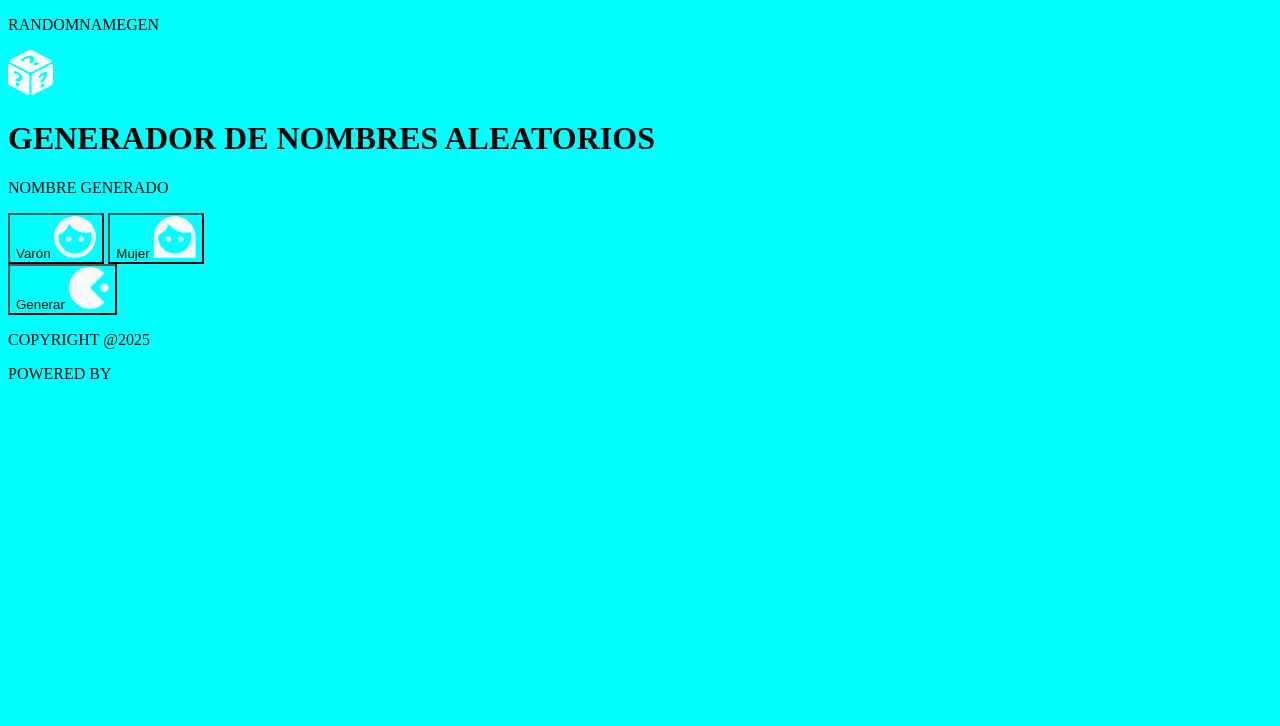
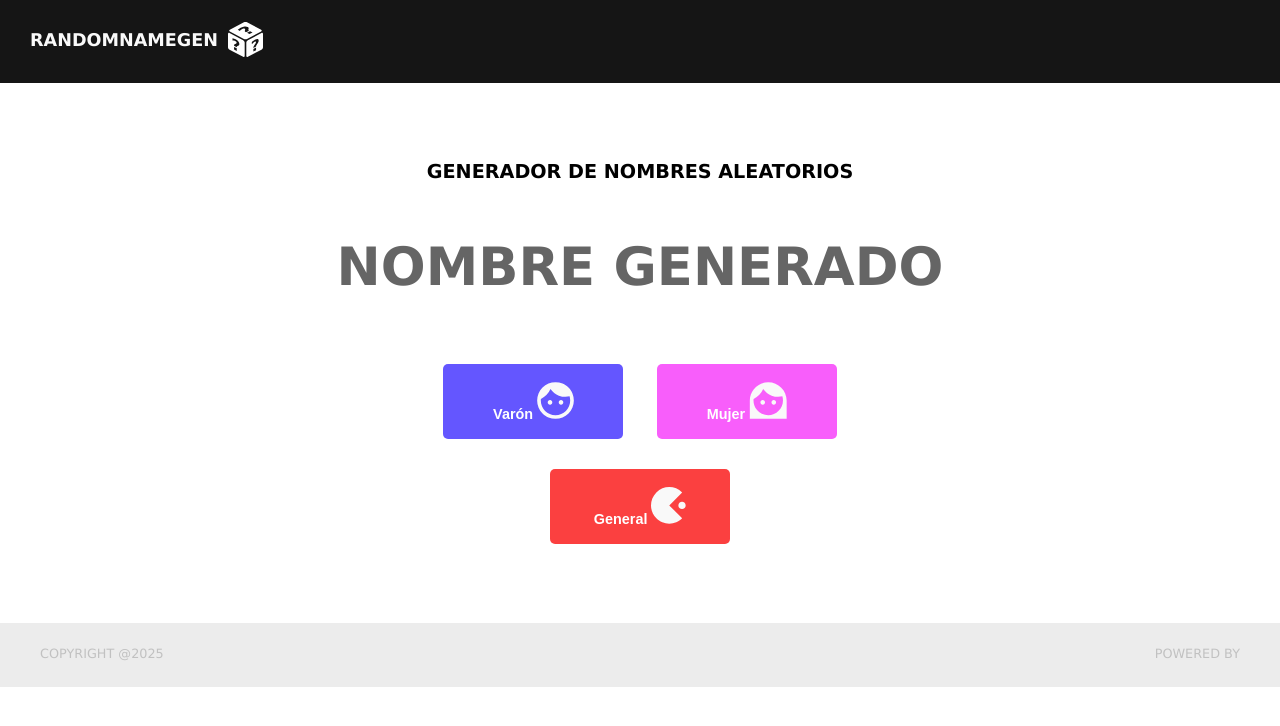
Before and after one commit to ariana0406/generador-de-nombres-aleatorios, a plain HTML site: page index.html in a window 1280 px wide. Drawn offline with Linux system fonts and the light colour scheme.

Commit message:
feat: primera versión del CSS

```diff
--- a/index.html
+++ b/index.html
@@ -9,20 +9,18 @@
 </head>
 <body>
     <header>
-        <div id="header">
-            <p>RANDOMNAMEGEN</p>
-            <img src="img/isotype.svg" alt="isotipo">
-        </div>
+        <p>RANDOMNAMEGEN</p>
+        <img src="img/isotype.svg" alt="isotipo">
     </header>
     <main>
         <h1>GENERADOR DE NOMBRES ALEATORIOS</h1>
-        <p>NOMBRE GENERADO</p>
+        <p id="generated-name">NOMBRE GENERADO</p>
         <div>
-            <button>Varón <img src="img/man-face.svg" alt="cara hombre"></button>
-            <button>Mujer <img src="img/woman-face.svg" alt="cara mujer"></button>
+            <button id="man-button">Varón <img src="img/man-face.svg" alt="cara hombre"></button>
+            <button id="woman-button">Mujer <img src="img/woman-face.svg" alt="cara mujer"></button>
         </div>
         <div>
-            <button>Generar <img src="img/pac-man.svg" alt="pac-man"></button>
+            <button id="general-button">General <img src="img/pac-man.svg" alt="pac-man"></button>
         </div>
     </main>
     <footer>
--- a/style.css
+++ b/style.css
@@ -1,3 +1,78 @@
-* {
-    background-color: aqua;
+body {
+    margin: 0;
+    padding: 0;
+    font-family: Verdana, Geneva, Tahoma, sans-serif;
 }
+
+header {
+    background-color: #151515;
+    height: 83px;
+    color: #F9F9F9;
+    font-size: 110%;
+    font-weight: bold;
+    display: flex;
+    padding: 12px 0 0 30px;
+    box-sizing: border-box;
+}
+
+header img {
+    height: 35px;
+    margin-top: 10px;
+    margin-left: 10px;
+}
+
+main {
+    font-size: 60%;
+    font-weight: bold;
+    text-align: center;
+    padding: 5% 5%;
+    box-sizing: border-box;
+}
+
+#generated-name {
+    color: #656565;
+    font-size: 550%;
+}
+
+button {
+    color: #FFFFFF;
+    height: 75px;
+    width: 180px;
+    font-weight: bold;
+    font-size: 150%;
+    border: 0;
+    border-radius: 5px;
+    margin: 15px;
+    /*Nota: Centrar verticalmente las palabras*/
+}
+
+/*Nota: Añadir hover a los botones */
+
+button img {
+    height: 50%;
+}
+
+#man-button {
+    background-color: #6456FF;
+}
+
+#woman-button {
+    background-color: #F85EFB;
+}
+
+#general-button {
+    background-color: #FB4040;
+}
+
+footer {
+    background-color: #ECECEC;
+    height: 64px;
+    width: 100%;
+    color: #C1C1C1;
+    font-size: 80%;
+    display: flex;
+    justify-content: space-between;
+    padding: 10px 40px 0 40px;
+    box-sizing: border-box;
+    /*Nota: Arreglar el footer*/
+}
```
